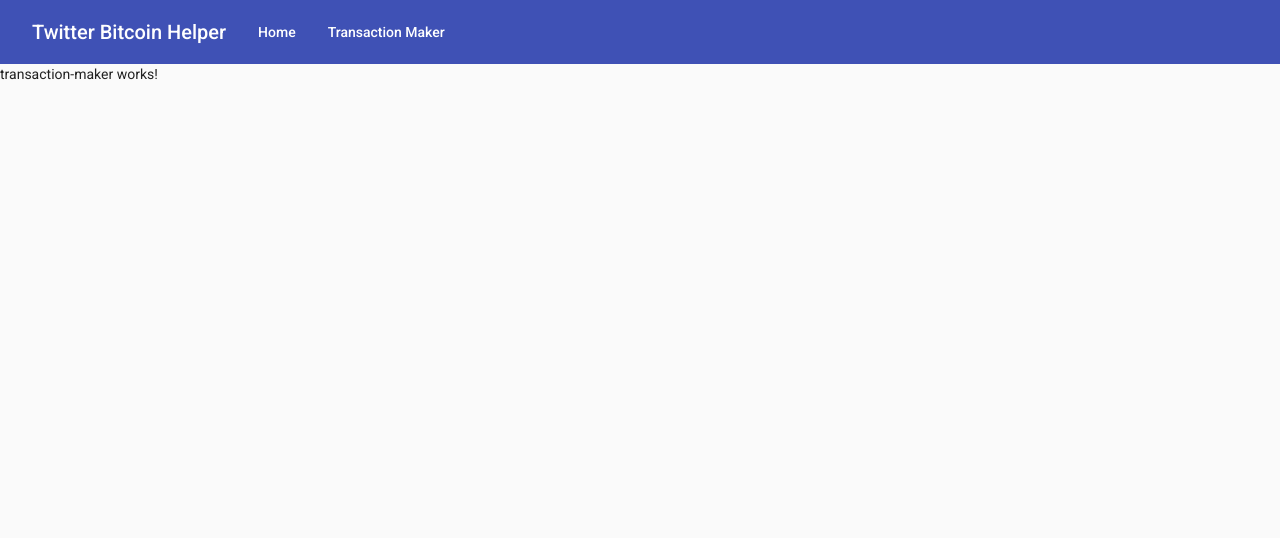
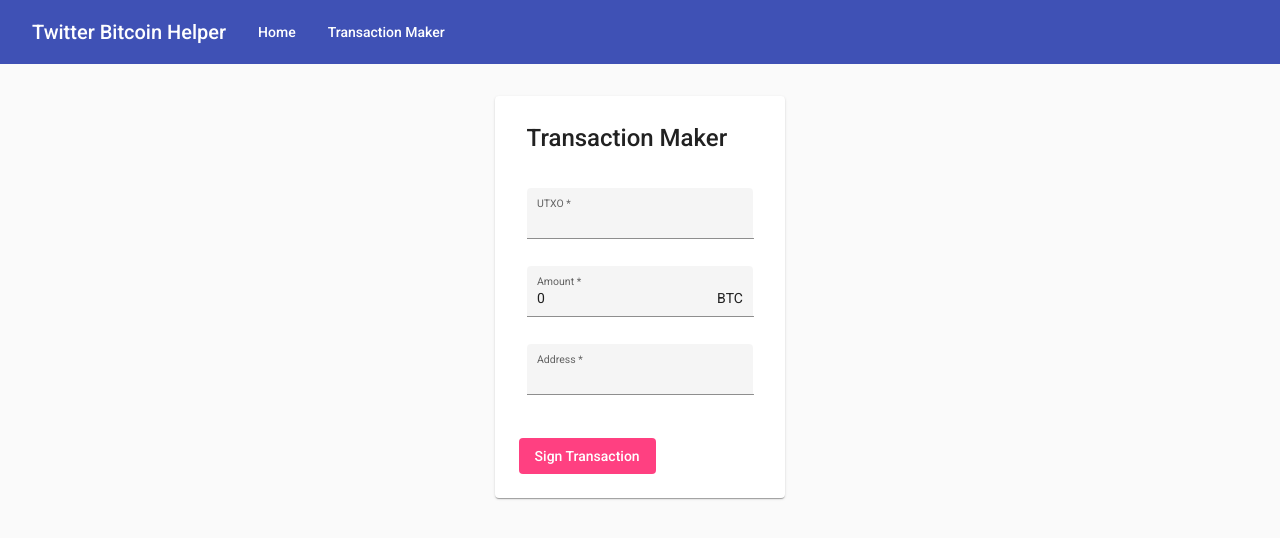
Before and after one commit to odylomv/twitter-bitcoin-helper, an Angular app: page /transaction-maker in a window 1280 px wide. Shown: the top 538 px of the page. Built offline with nearby package versions, Linux system fonts and the light colour scheme.

Commit message:
initial transaction maker form

```diff
--- a/src/app/components/transaction-maker/transaction-maker.component.html
+++ b/src/app/components/transaction-maker/transaction-maker.component.html
@@ -1 +1,28 @@
-<p>transaction-maker works!</p>
+<div class="content">
+    <mat-card class="card">
+        <mat-card-title>Transaction Maker</mat-card-title>
+
+        <mat-card-content>
+            <form [formGroup]="transactionForm">
+                <mat-form-field appearance="fill" floatLabel="always">
+                    <mat-label>UTXO</mat-label>
+                    <input matInput type="text" id="utxo" formControlName="utxo" />
+                </mat-form-field>
+
+                <mat-form-field appearance="fill">
+                    <mat-label>Amount</mat-label>
+                    <input matInput type="number" id="amount" formControlName="amount" />
+                    <span matSuffix>BTC</span>
+                </mat-form-field>
+
+                <mat-form-field appearance="fill" floatLabel="always">
+                    <mat-label>Address</mat-label>
+                    <input matInput type="text" id="btc-address" formControlName="address" />
+                </mat-form-field>
+            </form>
+        </mat-card-content>
+        <mat-card-actions>
+            <button mat-flat-button color="accent">Sign Transaction</button>
+        </mat-card-actions>
+    </mat-card>
+</div>
--- a/src/app/components/transaction-maker/transaction-maker.component.scss
+++ b/src/app/components/transaction-maker/transaction-maker.component.scss
@@ -0,0 +1,17 @@
+.content {
+    display: flex;
+    flex-direction: column;
+    align-items: center;
+}
+
+.card {
+    margin: 32px;
+    padding: 32px;
+}
+
+form {
+    display: flex;
+    flex-direction: column;
+    row-gap: 8px;
+    padding-top: 32px;
+}
--- a/src/app/components/transaction-maker/transaction-maker.component.ts
+++ b/src/app/components/transaction-maker/transaction-maker.component.ts
@@ -1,4 +1,5 @@
 import { Component } from '@angular/core';
+import { FormControl, FormGroup, Validators } from '@angular/forms';
 
 @Component({
     selector: 'tbh-transaction-maker',
@@ -6,5 +7,11 @@ import { Component } from '@angular/core';
     styleUrls: ['./transaction-maker.component.scss'],
 })
 export class TransactionMakerComponent {
+    transactionForm = new FormGroup({
+        utxo: new FormControl<string>('', Validators.required),
+        amount: new FormControl<number>(0, Validators.required),
+        address: new FormControl<string>('', Validators.required),
+    });
+
     constructor() {}
 }
```
